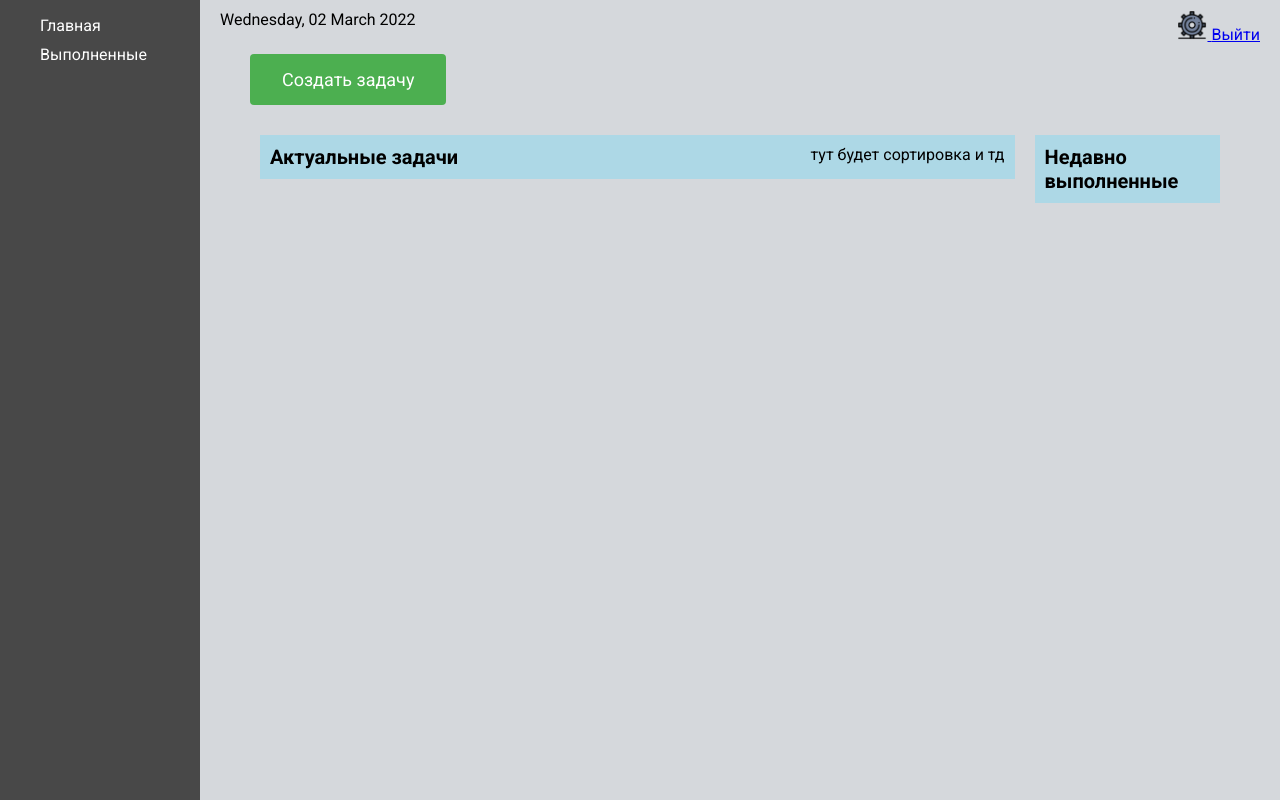
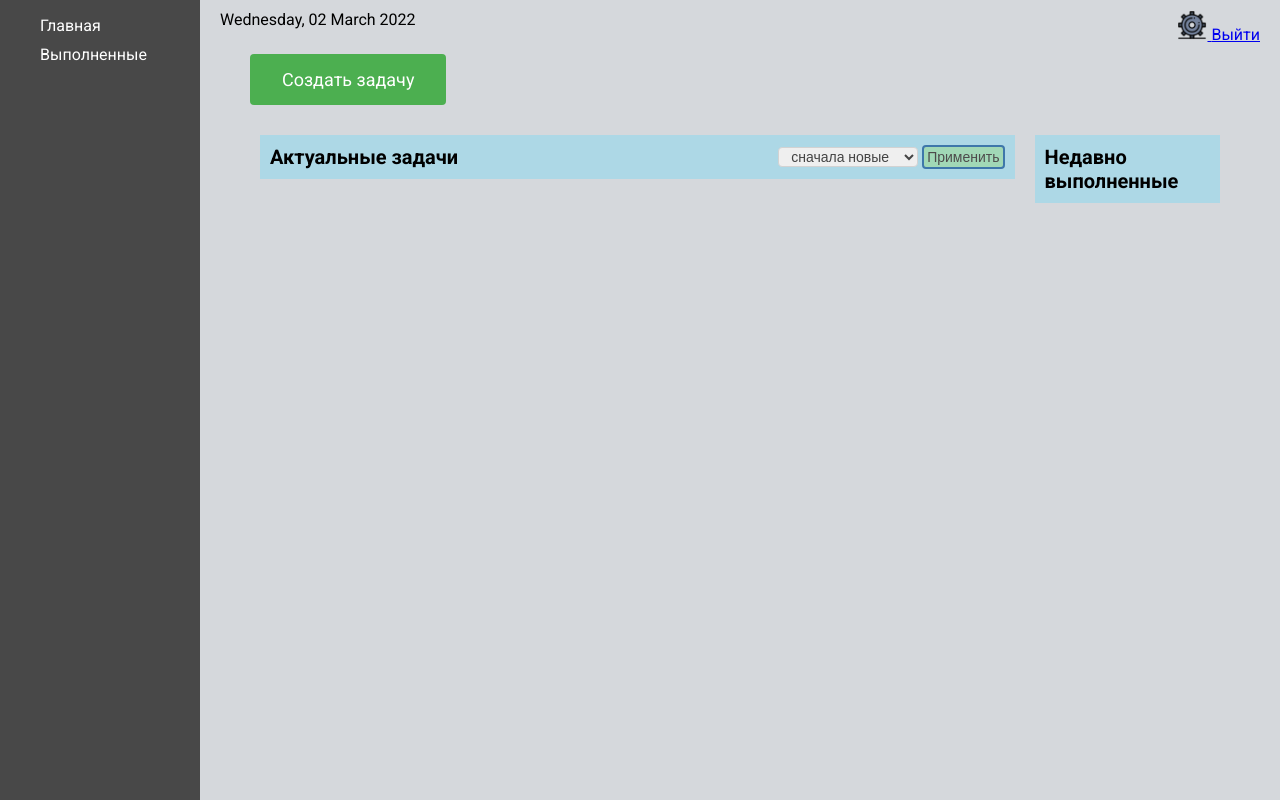
Before and after one commit to Igoren007/MyToDoList, a Django app: page /home/ in a window 1280 px wide. Run offline with Django 4.2, Linux system fonts and the light colour scheme; a user stored in the database is signed in; data comes from the database, SQL or seed files in the repository; both versions use the stored data as it was after the commit.

Commit message:
add task sort on home page and finished tasks sorted by time

```diff
--- a/ToDo/forms.py
+++ b/ToDo/forms.py
@@ -60,7 +60,7 @@
                       )
     title = forms.CharField(label='Заголовок', widget=forms.TextInput(attrs={'class': 'create__task-input'}))
     descr = forms.CharField(label='Краткое описание', widget=forms.Textarea(attrs={'class': 'create__task-input-textarea'}))
-    priority = forms.ChoiceField(label='Приоритет', choices=PRIORITY_LEVEL)
+    priority = forms.ChoiceField(label='Приоритет', choices=PRIORITY_LEVEL, widget=forms.RadioSelect(attrs={'class': 'sort__select'}))
 
     class Meta:
         model = Task
@@ -86,3 +86,11 @@
         fields = ('title', 'descr', 'priority', 'is_finished')
 
         fields = ('title', 'descr', 'priority')
+
+
+class TaskSort(forms.Form):
+    SORT_TYPE = (('date_new', 'сначала новые'),
+                 ('date_old', 'сначала старые'),
+                ('priority', 'по важности'),
+                )
+    sort = forms.ChoiceField(choices=SORT_TYPE)
--- a/ToDo/models.py
+++ b/ToDo/models.py
@@ -29,5 +29,8 @@
     created_at = models.DateTimeField(auto_now_add=True)
     complated_at = models.DateTimeField(auto_now=True)
 
+    class Meta:
+        ordering = ['-created_at']
+
     def __str__(self):
         return self.title
--- a/ToDo/static/ToDo/css/style.css
+++ b/ToDo/static/ToDo/css/style.css
@@ -371,3 +371,33 @@
     text-decoration: none;
     color: black;
 }
+
+#id_sort {
+    cursor: pointer;
+    padding-left: 8px;
+    font-size: 14px;
+    border: 1px solid #d2d2d2;
+    border-radius: 4px;
+    color: #444;
+    width: 140px;
+    box-sizing: border-box;
+}
+
+#id_sort:hover {
+    border: 2px solid #4CAF50;;
+}
+
+.sort__btn {
+    cursor: pointer;
+    background-color: #a1d8b6; /* Green */
+    border: 2px solid #3e77aa;
+    color: #4d4b4b;
+    padding: 2px 3px;
+    text-align: center;
+    text-decoration: none;
+    display: inline-block;
+    font-size: 14px;
+    border-radius: 4px;
+    -webkit-transition-duration: 0.4s; /* Safari */
+    transition-duration: 0.4s;
+}
--- a/ToDo/templates/ToDo/home.html
+++ b/ToDo/templates/ToDo/home.html
@@ -6,11 +6,22 @@
         <div class="tasks__active_wrap">
             <div class="tasks__header">
                 <div class="tasks__active_title">Актуальные задачи</div>
-                <div class="tasks__active_info">тут будет сортировка и тд</div>
+
+                <div class="tasks__active_info">
+                    <form method="post" enctype="multipart/form-data">
+                        {% csrf_token %}
+                        <div class="form-error">{{ task_create_form.non_field_errors }}</div>
+                        {% for field in sort_form %}
+                                {{ field }}
+                        {% endfor%}
+                        <input type="submit" class="sort__btn" value="Применить">
+                    </form>
+                </div>
+
             </div>
             <div class="tasks__active">
 
-                {% for task in tasks %}
+                {% for task in tasks_active %}
                     {% if not task.is_finished %}
 
                         <div class="task {{ task.priority }}">
@@ -33,7 +44,7 @@
                 <div class="tasks__active_title">Недавно выполненные</div>
             </div>
             <div class="tasks__completed">
-                {% for task in tasks %}
+                {% for task in tasks_finished %}
                     {% if task.is_finished %}
                         <div class="task {{ task.priority }}">
                             <div class="task__title">{{ task.title }}</div>
--- a/ToDo/views.py
+++ b/ToDo/views.py
@@ -1,3 +1,4 @@
+import datetime
 from datetime import date
 
 from django.contrib.auth import logout, login
@@ -7,7 +8,8 @@
 from django.urls import reverse_lazy, reverse
 from django.views.generic import CreateView, UpdateView
 
-from ToDo.forms import LoginCustomUserForm, RegisterCustomUserForm, CustomUserEditForm, TaskCreateForm, TaskEditForm
+from ToDo.forms import LoginCustomUserForm, RegisterCustomUserForm, CustomUserEditForm, TaskCreateForm, TaskEditForm, \
+    TaskSort
 
 from ToDo.forms import LoginCustomUserForm, RegisterCustomUserForm, CustomUserEditForm, TaskCreateForm
 
@@ -82,14 +84,31 @@
 
 
 def task_make_done(request, pk):
-    Task.objects.filter(user_id=request.user.id, id=pk).update(is_finished=True)
+    #Task.objects.filter(user_id=request.user.id, id=pk).update(is_finished=True)
+    #Task.objects.filter(user_id=request.user.id, id=pk).update(complated_at=date.today().strftime("%d/%m/%y %H:%M"))
+    task = Task.objects.get(id=pk)
+    task.is_finished = True
+    task.save()
     return redirect('home')
+
 
 @login_required
 def home(request):
-    tasks = Task.objects.filter(user_id=request.user.id).order_by('created_at').reverse()
     current_date = date.today().strftime("%A, %d %B %Y")
-    return render(request, 'ToDo/home.html', {'menu': home_menu, 'tasks':tasks, 'date':current_date})
+    sort_form = TaskSort(request.POST)
+    tasks = Task.objects.filter(user_id=request.user.id)
+
+#сортируем задачи по разным критериям
+    if sort_form.is_valid():
+        needed_sort = sort_form.cleaned_data.get("sort")
+        if needed_sort == "date_new":
+            tasks = tasks.order_by("-created_at")
+        elif needed_sort == "date_old":
+            tasks = tasks.order_by("created_at")
+        elif needed_sort == "priority":
+            tasks = tasks.order_by("priority")
+
+    return render(request, 'ToDo/home.html', {'menu': home_menu, 'tasks_active':tasks, 'tasks_finished':tasks.order_by("-complated_at"), 'date':current_date, 'sort_form': sort_form})
 
 
 def get_user_edit(request):
```
Also changed, not shown: db.sqlite3.
